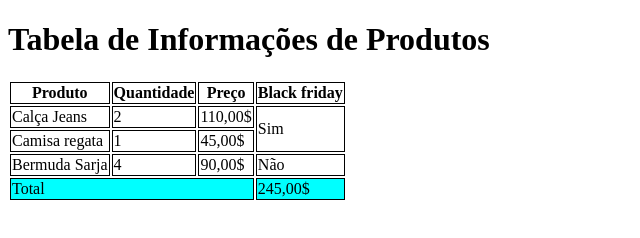
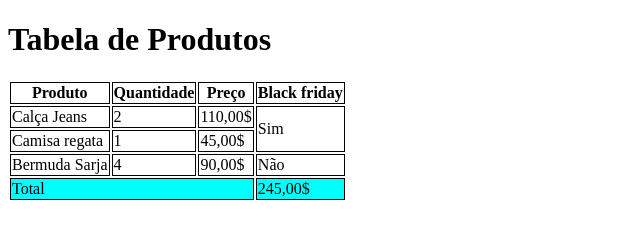
Before and after one commit to kalito-wilk/aula-tabela, a plain HTML site: page index.html in a window 1280 px wide. Shown: the whole page, without its empty margins (0-640 px from the left). Drawn offline with Linux system fonts and the light colour scheme.

Commit message:
h1 modificado

```diff
--- a/index.html
+++ b/index.html
@@ -17,7 +17,7 @@
 </head>
 
 <body>
-    <h1>Tabela de Informações de Produtos</h1>
+    <h1>Tabela de Produtos</h1>
 
     <table>
         <thead>
```
